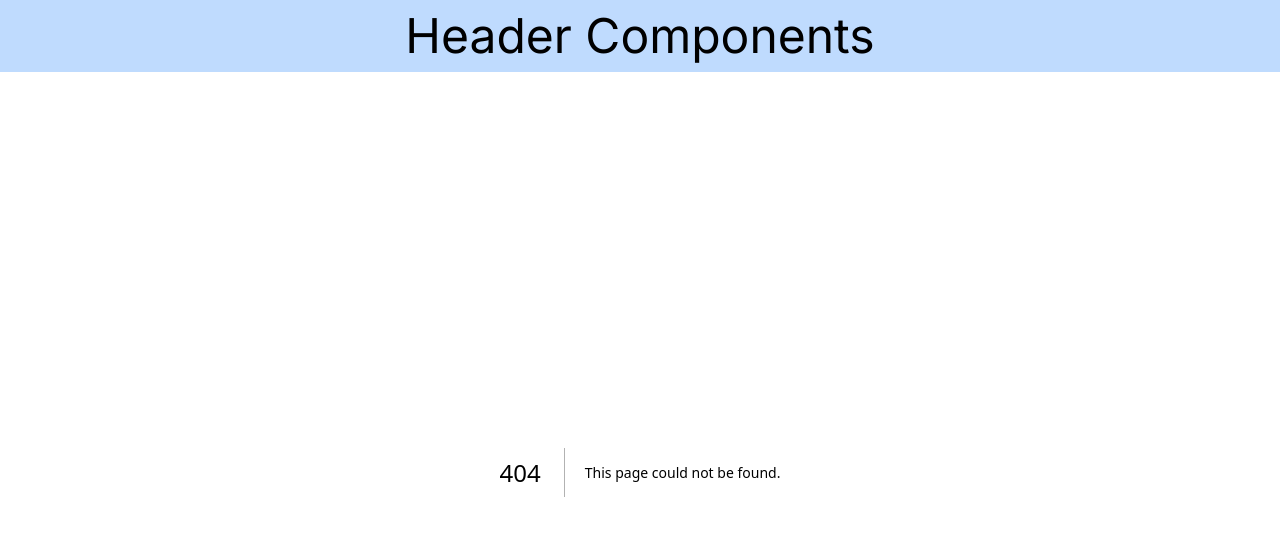
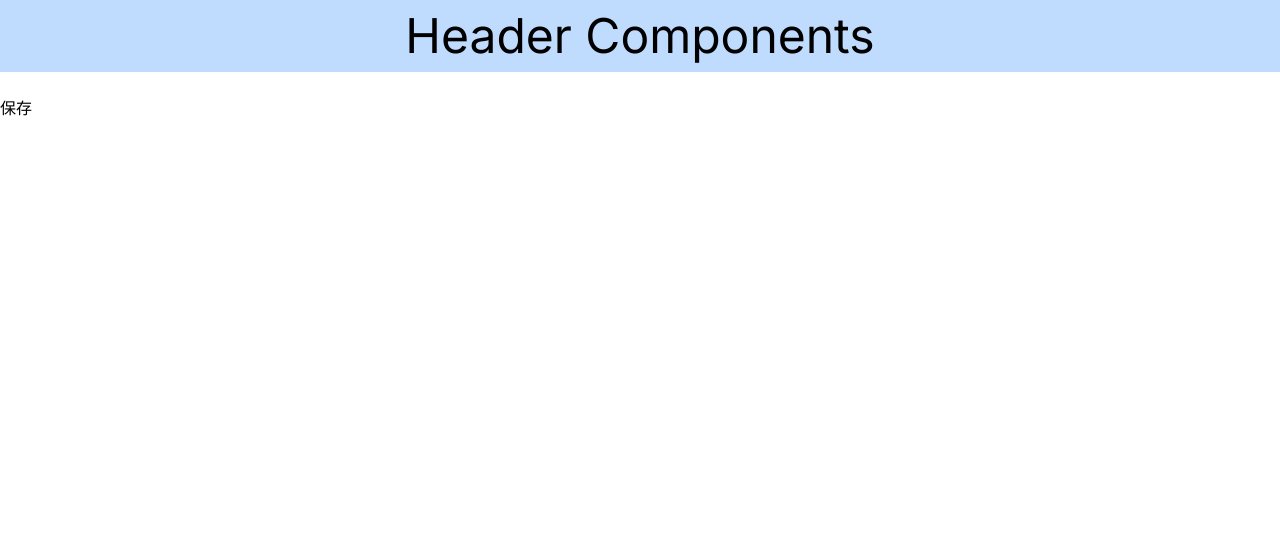
Before and after one commit to maetsuyo/nextjs_study, a Next.js app: page /users/1/edit in a window 1280 px wide. Before the commit this address had no page. Shown: the top 536 px of the page. Built offline with nearby package versions, Linux system fonts and the light colour scheme.

Commit message:
edit/page.tsxとtaskApp/page.tsxが途中

```diff
--- a/package.json
+++ b/package.json
@@ -12,6 +12,7 @@
   "dependencies": {
     "json-server": "^1.0.0-beta.2",
     "next": "^14.2.8",
+    "next-session": "^4.0.5",
     "react": "^18.3.1",
     "react-dom": "^18.3.1"
   },
--- a/src/app/components/Form.tsx
+++ b/src/app/components/Form.tsx
@@ -7,18 +7,34 @@ const form = () => {
       event.preventDefault();
       const formData = new FormData(event.currentTarget);
       const result = await postAction(formData);
-      if (result) {
-        alert("ログイン成功！");
-        router.push("./login")
+      if (result.success) {
+        router.push(`users/${result.id}/edit`);
       } else {
         alert("idまたはpasswordが間違っています。");
       }
     }
     return (
         <form onSubmit={handleSubmit} className="text-center pb-10">
-          <p><input type="text" name="id" className="bg-gray-50 border border-gray-300 text-gray-900 text-base rounded-lg p-2.5" placeholder="id"/></p>
-          <p><input type="text" name="pass" className="bg-gray-50 border border-gray-300 text-gray-900 text-base rounded-lg p-2.5" placeholder="password"/></p>
-          <button type="submit" className="text-white bg-blue-700 font-medium rounded-lg text-sm px-2 py-2 mt-3">LOGIN</button>
+          <p>
+            <input
+              type="text"
+              name="id"
+              placeholder="id"
+              className="bg-gray-50 border border-gray-300 text-gray-900 text-base rounded-lg p-2.5"
+            />
+          </p>
+          <p>
+            <input
+              type="text"
+              name="pass"
+              placeholder="password"
+              className="bg-gray-50 border border-gray-300 text-gray-900 text-base rounded-lg p-2.5"
+            />
+          </p>
+          <button
+            type="submit"
+            className="text-whitebg-blue-700 font-medium rounded-lg text-sm px-2 py-2 mt-3">LOGIN
+          </button>
         </form>
     );
 }
--- /dev/null
+++ b/src/app/not-found.tsx
@@ -0,0 +1,5 @@
+export default function NotFound(){
+    return(
+        <h1>not-found</h1>
+    )
+}
--- a/src/app/page.tsx
+++ b/src/app/page.tsx
@@ -20,9 +20,9 @@ export default function Home() {
       <div>
         <p className="text-left text-3xl font-bold">LINK</p>
         <ul>
-          {pageLink("ユーザー01", "/users/01")}
-          {pageLink("ユーザー02", "/users/02")}
-          {pageLink("ユーザー03", "/users/03")}
+          {pageLink("ユーザー01", "users/01")}
+          {pageLink("ユーザー02", "users/02")}
+          {pageLink("ユーザー03", "users/03")}
         </ul>
       </div>
     </>
--- a/src/app/postAction.ts
+++ b/src/app/postAction.ts
@@ -1,16 +1,13 @@
 import usersData from "./data/users.json";
 
-export async function postAction(formData:FormData) {
+export function postAction(formData:FormData) {
   const id = formData.get("id");
   const pass = formData.get("pass");
   const user = usersData.users.find(user => user.id === id && user.pass === pass);
 
   if (user) {
-        console.log("ログイン成功");
-        console.log("名前は", user.name, "です。");
-        return true;
+    return { success:true, id:user.id };
   } else {
-        console.log("ログイン失敗");
-        return false;
+    return { success:false };
   }
 }
--- /dev/null
+++ b/src/app/taskApp/page.tsx
@@ -0,0 +1,12 @@
+export default function taskApp () {
+  return (
+    <>
+      <form onSubmit={}>
+        <input
+          type="text"
+          value=""
+          onChange={(e) => e.preventDefault()}/>
+      </form>
+    </>
+  )
+}
--- /dev/null
+++ b/src/app/users/[id]/edit/page.tsx
@@ -0,0 +1,34 @@
+"use client";
+
+import { useParams, useRouter } from "next/navigation";
+import React, { useState } from "react";
+import usersData from "../../../data/users.json"
+
+export default function EditProfile() {
+  const router = useRouter();
+  const { id } = useParams();
+  const user = usersData.users.find((user) => user.id === id);
+
+  const [name, setName] = useState<string>(user?.name || "");
+
+  const handleSave = async (e: React.FormEvent<HTMLFormElement>) => {
+    e.preventDefault();
+  };
+  return (
+    <>
+      <form onSubmit={handleSave}>
+        <p>
+          <input
+            type="text"
+            name="id"
+            value={name}
+            onChange={(e) => setName(e.target.value)}
+          />
+        </p>
+        <button type="submit">
+          保存
+        </button>
+      </form>
+    </>
+  )
+}
--- a/src/app/users/[id]/page.tsx
+++ b/src/app/users/[id]/page.tsx
@@ -1,19 +1,18 @@
 "use client"
 import { useRouter, useParams } from "next/navigation";
 import usersData from "../../data/users.json";
-import Loading from "@/app/loading";
 
 export default function UserPage() {
   const router = useRouter();
   const { id } = useParams();
   const user = usersData.users.find((user) => user.id === `user${id}`);
   return (
-        <div>
+    <>
       <h1>ユーザー詳細</h1>
       <p>id : {user.id}</p>
       <p>password : {user.pass}</p>
       <p>name : {user.name}</p>
       <button onClick={() => {router.push("../");}} className="text-white bg-red-500 rounded-3xl p-2 text-sm font-medium">back</button>
-        </div>
+    </>
   );
 }
```
Also changed, not shown: src/app/login/page.tsx (deleted), 1 other file (tests, documents, lock files or other folders). Lines whose indentation alone changed are shown as unchanged.
